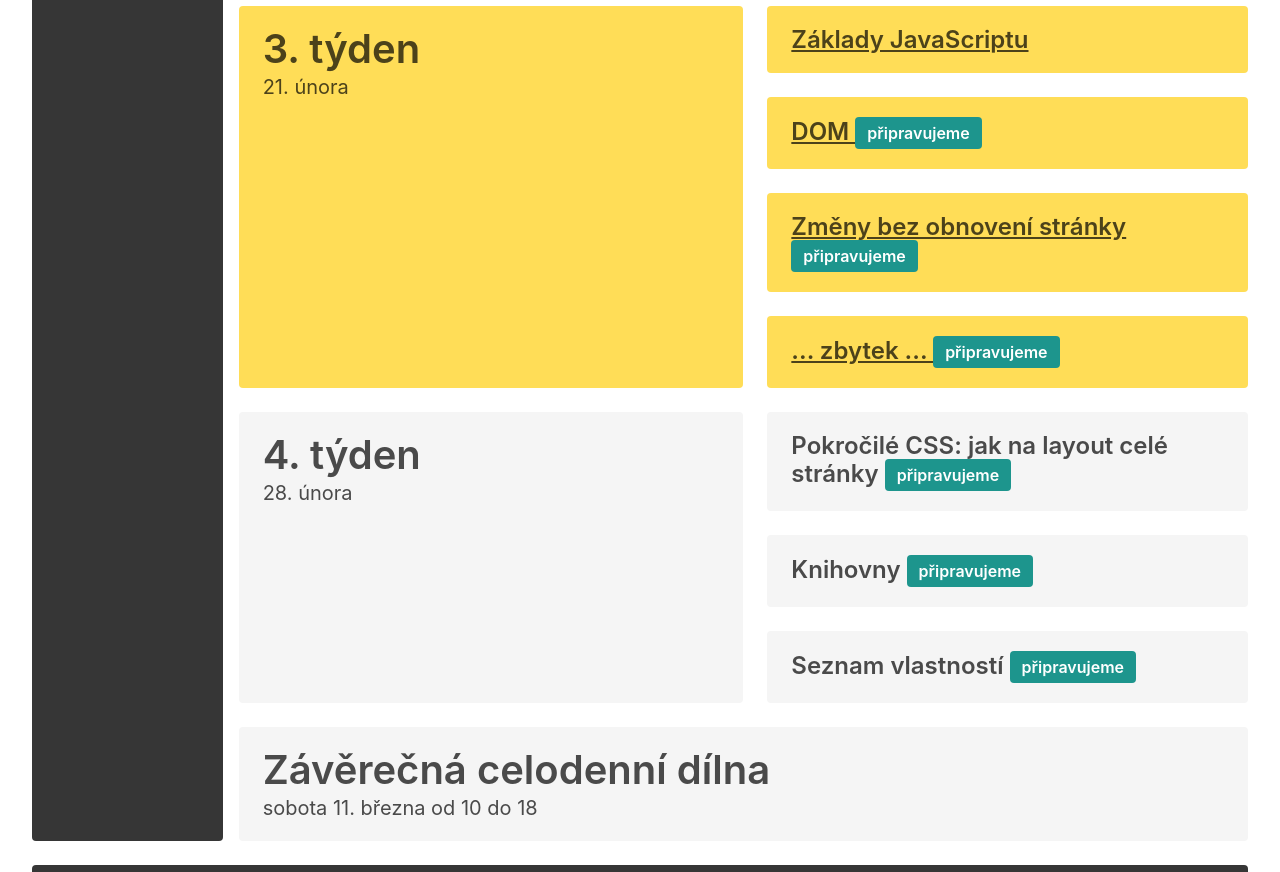
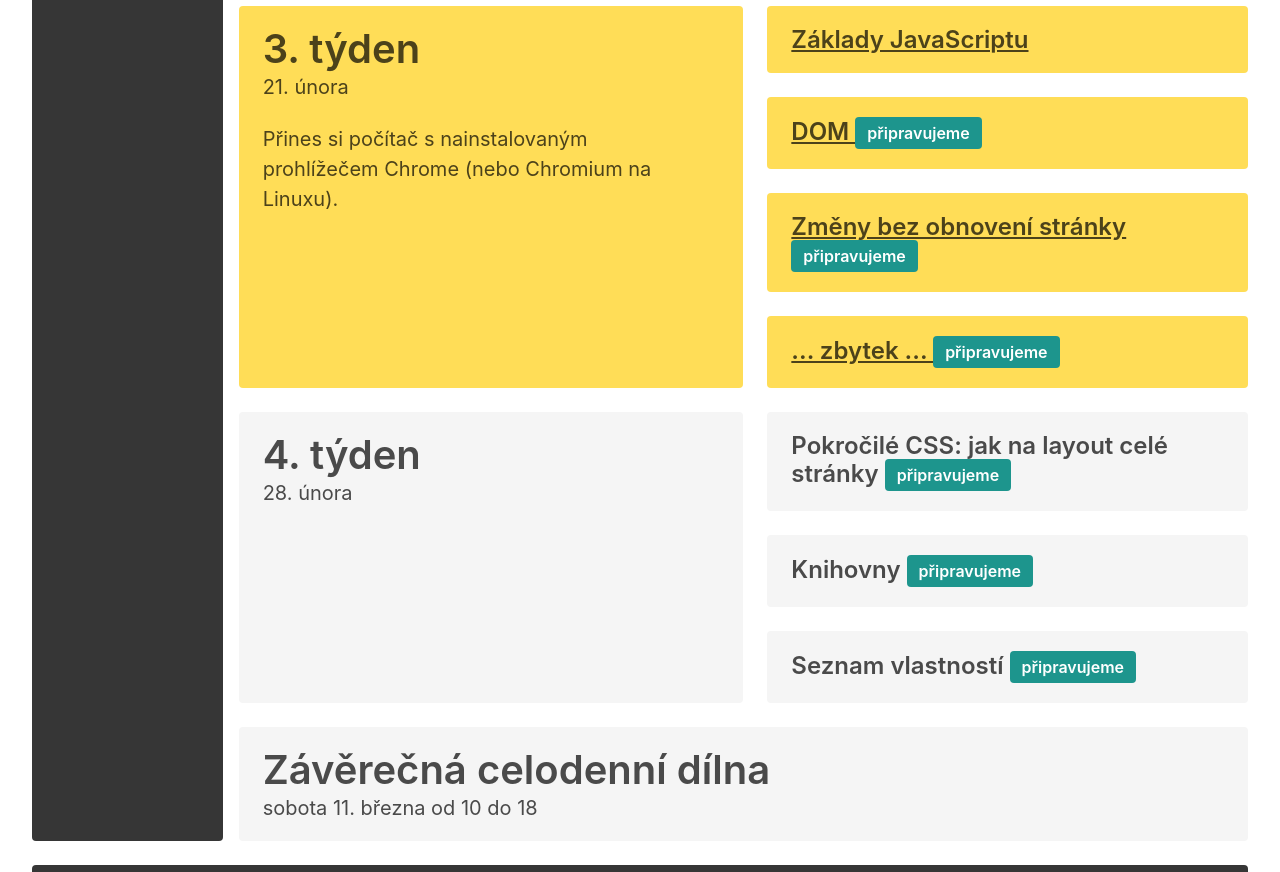
Before and after one commit to PyLadiesCZ/webkurz.pyladies.cz, a website: page index.html in a window 1280 px wide. Shown: the part 1700-2572 px from the top of the page. Drawn offline with nearby package versions, Linux system fonts and the light colour scheme; files that its build step writes are made by us from their sources.

Commit message:
Add instructions

```diff
--- a/index.html
+++ b/index.html
@@ -206,6 +206,9 @@
                         <div class="tile is-child notification is-warning">
                             <div class="title is-2">3. týden</div>
                             <div class="subtitle">21. února</div>
+                            <div class="content">
+                                <p>Přines si počítač s nainstalovaným prohlížečem Chrome (nebo Chromium na Linuxu).</p>
+                            </div>
                         </div>
                     </div>
                     <div class="tile is-vertical">
```
